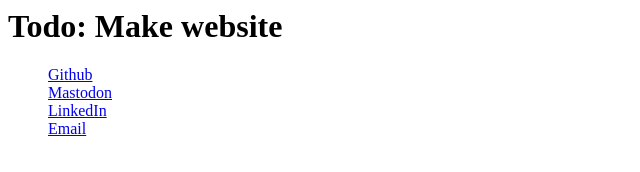
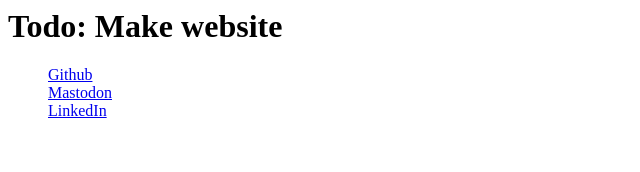
Before and after one commit to andrewgoacher/andrewgoacher.github.io, a plain HTML site: page index.html in a window 1280 px wide. Shown: the full height of the page, 0-640 px from the left. Drawn offline with Linux system fonts and the light colour scheme.

Commit message:
Update index.html

```diff
--- a/index.html
+++ b/index.html
@@ -7,7 +7,6 @@
       <li><a href="https://github.com/andrewgoacher" rel="me">Github</a></li>
       <li><a rel="me" href="https://mastodon.compadres.social/@goach">Mastodon</a></li>
       <li><a href="https://www.linkedin.com/in/andrewgoacher/" rel="me">LinkedIn</a></li>
-      <li><a href="mailto:andrew@goachmail.com">Email</a></li>
     </ul>
   </body>
 </html>
```
